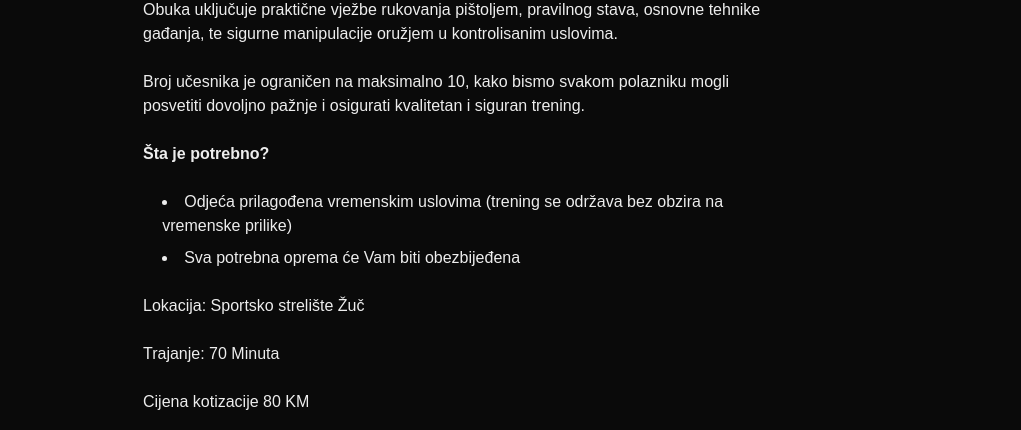
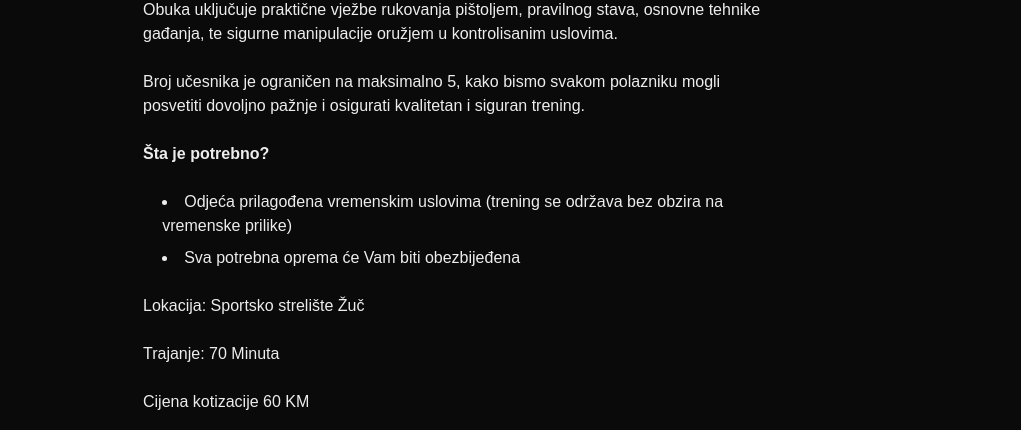
Before and after one commit to jusufsuljic/kps-delta, a Next.js app: page /obuka in a window 1280 px wide. Shown: the part 370-800 px from the top of the page, without its empty margins (177-1198 px from the left). Built offline with nearby package versions, Linux system fonts and the light colour scheme; a web font is replaced by a local one.

Commit message:
Content update 1

```diff
--- a/src/app/obuka/ObukaContent.tsx
+++ b/src/app/obuka/ObukaContent.tsx
@@ -21,7 +21,7 @@ const trainings = [
           kontrolisanim uslovima.
         </p>
         <p>
-          Broj učesnika je ograničen na maksimalno 10, kako bismo svakom
+          Broj učesnika je ograničen na maksimalno 5, kako bismo svakom
           polazniku mogli posvetiti dovoljno pažnje i osigurati kvalitetan i
           siguran trening.
         </p>
@@ -37,7 +37,7 @@ const trainings = [
 
         <p>Lokacija: Sportsko strelište Žuč</p>
         <p>Trajanje: 70 Minuta</p>
-        <p>Cijena kotizacije 80 KM</p>
+        <p>Cijena kotizacije 60 KM</p>
       </>
     ),
     url: "",
@@ -78,7 +78,7 @@ const trainings = [
 
         <p>Lokacija: Sportsko strelište Žuč</p>
         <p>Trajanje: 70 Minuta</p>
-        <p>Cijena kotizacije 80 KM</p>
+        {/* <p>Cijena kotizacije 80 KM</p> */}
       </>
     ),
     url: "",
```
